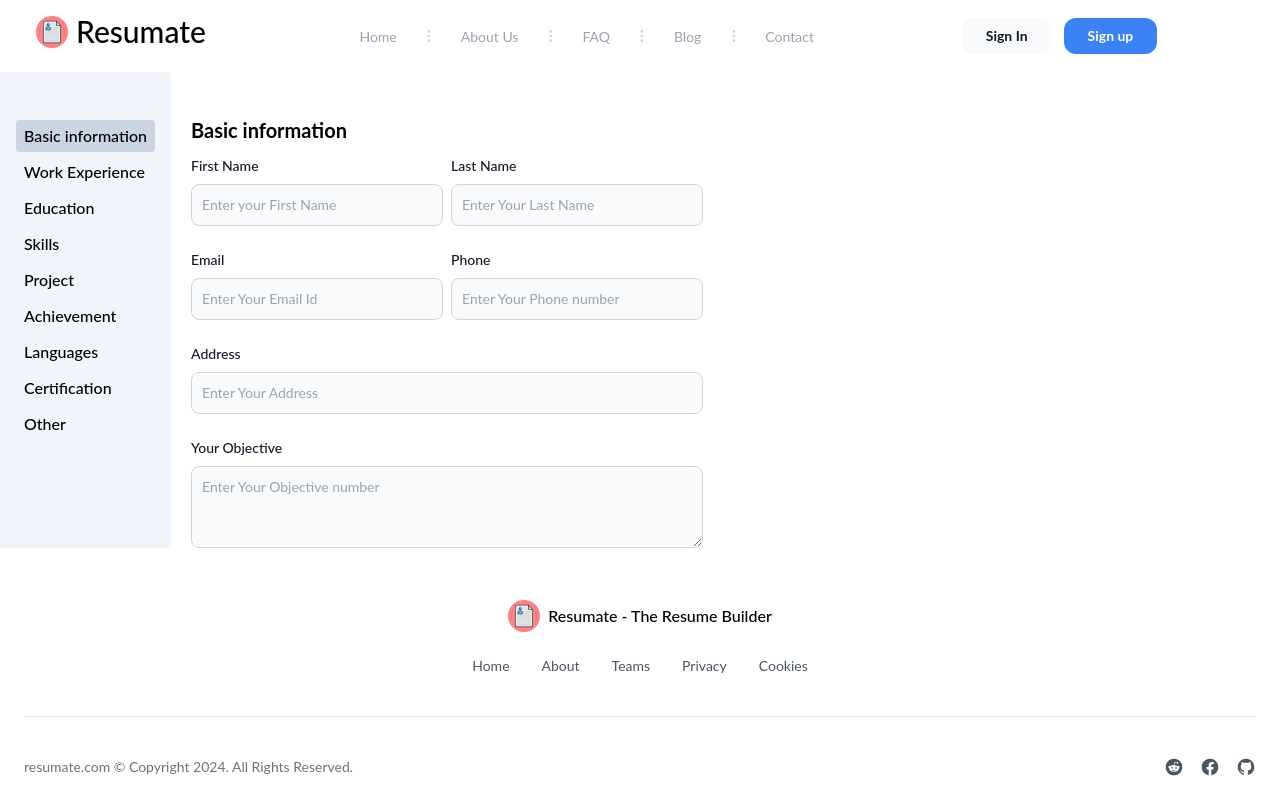
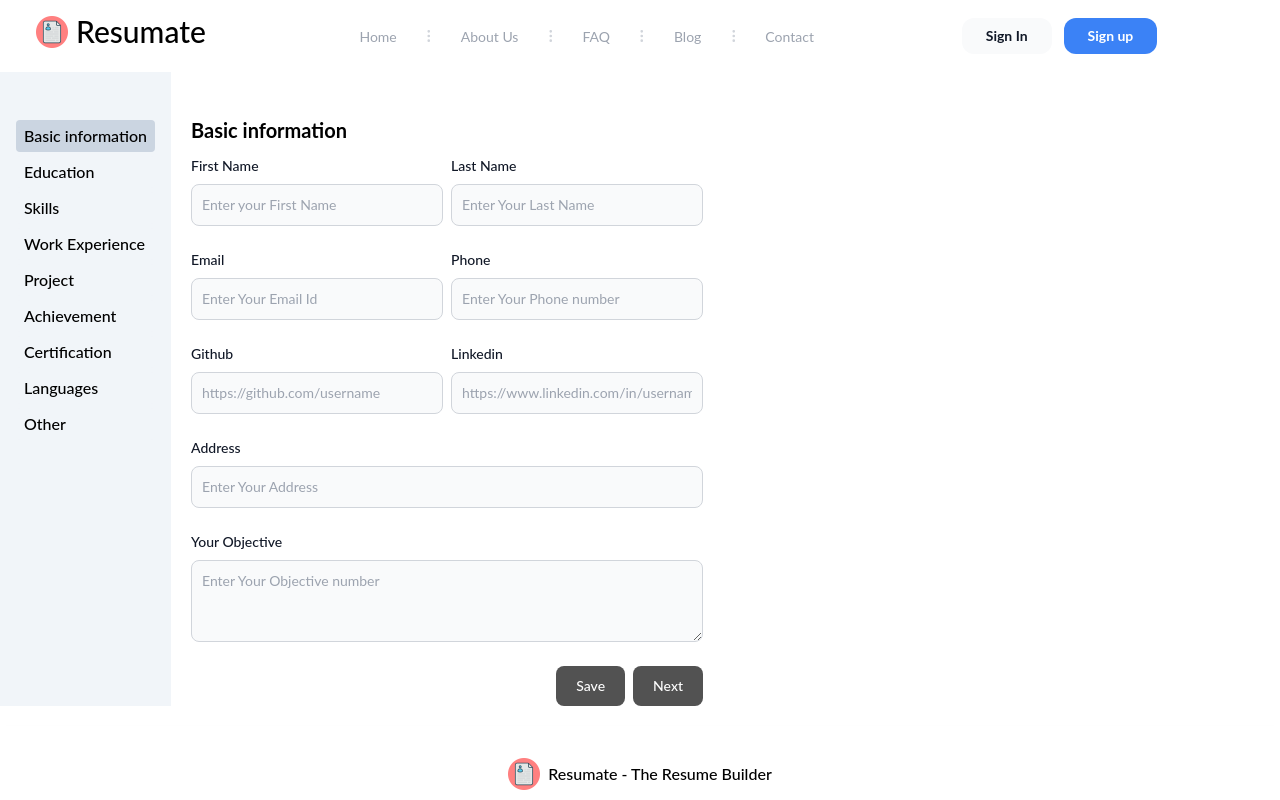
Before and after one commit to tilerahul/resumate, a React (Vite) app in the folder Resumate-Project/: page /resume in a window 1280 px wide. Shown: the top 800 px of the page. Built offline with nearby package versions, Linux system fonts and the light colour scheme.

Commit message:
section state created

```diff
--- /dev/null
+++ b/Resumate-Project/src/components/Resume/Button/NextButton.jsx
@@ -0,0 +1,16 @@
+import React from 'react'
+
+const NextButton = () => {
+    return (
+        <div>
+            <button
+                name='next'
+                className="w-full text-white bg-primary-600 hover:bg-primary-700 focus:ring-4 focus:outline-none focus:ring-primary-300 font-medium rounded-lg text-sm px-5 py-2.5 text-center dark:bg-primary-600 dark:hover:bg-primary-700 dark:focus:ring-primary-800"
+            >
+                Next
+            </button>
+        </div>
+    )
+}
+
+export default NextButton
--- /dev/null
+++ b/Resumate-Project/src/components/Resume/Button/SaveButton.jsx
@@ -0,0 +1,17 @@
+import React from 'react'
+
+const SaveButton = () => {
+  return (
+    <div>
+        <button
+                  type="submit"
+                  name='submit'
+                  className="w-full text-white bg-primary-600 hover:bg-primary-700 focus:ring-4 focus:outline-none focus:ring-primary-300 font-medium rounded-lg text-sm px-5 py-2.5 text-center dark:bg-primary-600 dark:hover:bg-primary-700 dark:focus:ring-primary-800"
+                >
+                  Save
+                </button>
+    </div>
+  )
+}
+
+export default SaveButton
--- a/Resumate-Project/src/components/Resume/Resume.jsx
+++ b/Resumate-Project/src/components/Resume/Resume.jsx
@@ -17,13 +17,13 @@ const Resume = () => {
         <div className="h-auto bg-slate-100 pt-10">
           <ul className=" p-4 flex flex-col font-medium cursor-pointer gap-1">
             <li onClick={()=>setSection("basicInfo")} className={section === 'basicInfo' ? 'bg-slate-300 px-2 py-1 rounded' : "bg-slate-100 px-2 py-1 rounded"}>Basic information</li>
-            <li onClick={()=>setSection("workExperience")} className={section === 'workExperience' ? 'bg-slate-300 px-2 py-1 rounded' : "bg-slate-100 px-2 py-1 rounded"}>Work Experience</li>
             <li onClick={()=>setSection("education")} className={section === 'education' ? 'bg-slate-300 px-2 py-1 rounded' : "bg-slate-100 px-2 py-1 rounded"}>Education</li>
             <li onClick={()=>setSection("skills")} className={section === 'skills' ? 'bg-slate-300 px-2 py-1 rounded' : "bg-slate-100 px-2 py-1 rounded"}>Skills</li>
+            <li onClick={()=>setSection("workExperience")} className={section === 'workExperience' ? 'bg-slate-300 px-2 py-1 rounded' : "bg-slate-100 px-2 py-1 rounded"}>Work Experience</li>
             <li onClick={()=>setSection("project")} className={section === 'project' ? 'bg-slate-300 px-2 py-1 rounded' : "bg-slate-100 px-2 py-1 rounded"}>Project</li>
             <li onClick={()=>setSection("achievement")} className={section === 'achievement' ? 'bg-slate-300 px-2 py-1 rounded' : "bg-slate-100 px-2 py-1 rounded"}>Achievement</li>
+            <li onClick={()=>setSection("certification")} className={section === 'certification' ? 'bg-slate-300 px-2 py-1 rounded' : "bg-slate-100 px-2 py-1 rounded"}>Certification</li>
             <li onClick={()=>setSection("languages")} className={section === 'languages' ? 'bg-slate-300 px-2 py-1 rounded' : "bg-slate-100 px-2 py-1 rounded"}>Languages</li>
-            <li onClick={()=>setSection("certification")} className={section === 'certification' ? 'bg-slate-300 px-2 py-1 rounded' : "bg-slate-100 px-2 py-1 rounded"}>Certification</li>
             <li onClick={()=>setSection("other")} className={section === 'other' ? 'bg-slate-300 px-2 py-1 rounded' : "bg-slate-100 px-2 py-1 rounded"}>Other</li>
           </ul>
         </div>
--- a/Resumate-Project/src/components/Resume/Section/Achievement.jsx
+++ b/Resumate-Project/src/components/Resume/Section/Achievement.jsx
@@ -1,13 +1,31 @@
-import React from 'react'
+import React, {useState} from 'react'
+import SaveButton from '../Button/SaveButton';
+import NextButton from '../Button/NextButton';
 
 const Achievement = () => {
+  const [achievement, setAchievement] = useState({
+    title : '',
+    description : ''
+  })
+
+  const changeHandler = (e) =>{
+    setAchievement({
+      ...achievement,
+      [e.target.name] : e.target.value,
+    })
+  }
+  const submitHandler = (e) =>{
+    e.preventDefault();
+    console.log(achievement);
+  }
+
   return (
     <div>
       <h3 className="font-bold py-3 text-xl">Achievement</h3>
-      <form className="space-y-4 md:space-y-6">
+      <form className="space-y-4 md:space-y-6" onSubmit={submitHandler}>
         <div>
           <label
-            htmlFor="achievement"
+            htmlFor="title"
             className="block mb-2 text-sm font-medium text-gray-900 dark:text-white"
           >
             Achievement
@@ -15,8 +33,10 @@ const Achievement = () => {
           <div className="flex items-center">
             <input
               type="text"
-              name="achievement"
-              id="achievement"
+              name="title"
+              id="title"
+              value={achievement.title}
+              onChange={changeHandler}
               placeholder="Enter Your achievement"
               className="bg-gray-50 border border-gray-300 text-gray-900 sm:text-sm rounded-lg focus:ring-primary-600 focus:border-primary-600 block w-full p-2.5 dark:bg-gray-700 dark:border-gray-600 dark:placeholder-gray-400 dark:text-white dark:focus:ring-blue-500 dark:focus:border-blue-500"
             />
@@ -35,10 +55,16 @@ const Achievement = () => {
               type="text"
               name="description"
               id="description"
+              value={achievement.description}
+              onChange={changeHandler}
               placeholder="Enter Your Description"
               className="bg-gray-50 border border-gray-300 text-gray-900 sm:text-sm rounded-lg focus:ring-primary-600 focus:border-primary-600 block w-full p-2.5 dark:bg-gray-700 dark:border-gray-600 dark:placeholder-gray-400 dark:text-white dark:focus:ring-blue-500 dark:focus:border-blue-500"
             />
           </div>
+        </div>
+        <div className='flex gap-2 w-full justify-end'>
+          <SaveButton/>
+          <NextButton />
         </div>
         </form>
     </div>
--- a/Resumate-Project/src/components/Resume/Section/BasicInfo.jsx
+++ b/Resumate-Project/src/components/Resume/Section/BasicInfo.jsx
@@ -1,22 +1,48 @@
-import React from "react";
+import React, { useState } from "react";
+import SaveButton from '../Button/SaveButton';
+import NextButton from '../Button/NextButton';
 
 const BasicInfo = () => {
+  const [basicInfo, setBasicInfo] = useState({
+    firstName : '',
+    lastName : '',
+    email : '',
+    phone : '',
+    github : '',
+    linkedin : '',
+    address : '',
+    objective : ''
+  })
+
+  const changeHandler = (e) =>{
+    setBasicInfo({
+      ...basicInfo,
+      [e.target.name] : e.target.value,
+    })
+  }
+  const submitHandler = (e) =>{
+    e.preventDefault();
+    console.log(basicInfo);
+  }
+
   return (
     <div>
       <h3 className="font-bold py-3 text-xl">Basic information</h3>
-      <form className="space-y-4 md:space-y-6">
+      <form className="space-y-4 md:space-y-6" onSubmit={submitHandler}>
         <div className="flex gap-2">
           <div className="w-1/2">
             <label
-              htmlFor="firstname"
+              htmlFor="firstName"
               className="block mb-2 text-sm font-medium text-gray-900 dark:text-white"
             >
               First Name
             </label>
             <input
               type="text"
-              name="firstname"
-              id="firstname"
+              name="firstName"
+              value={basicInfo.firstName}
+              onChange={changeHandler}
+              id="firstName"
               className="bg-gray-50 border border-gray-300 text-gray-900 sm:text-sm rounded-lg focus:ring-primary-600 focus:border-primary-600 block w-full p-2.5 dark:bg-gray-700 dark:border-gray-600 dark:placeholder-gray-400 dark:text-white dark:focus:ring-blue-500 dark:focus:border-blue-500"
               placeholder="Enter your First Name"
             />
@@ -33,6 +59,9 @@ const BasicInfo = () => {
                 type="text"
                 name="lastName"
                 id="lastName"
+
+              value={basicInfo.lastName}
+              onChange={changeHandler}
                 placeholder="Enter Your Last Name"
                 className="bg-gray-50 border border-gray-300 text-gray-900 sm:text-sm rounded-lg focus:ring-primary-600 focus:border-primary-600 block w-full p-2.5 dark:bg-gray-700 dark:border-gray-600 dark:placeholder-gray-400 dark:text-white dark:focus:ring-blue-500 dark:focus:border-blue-500"
               />
@@ -52,6 +81,8 @@ const BasicInfo = () => {
                 type="text"
                 name="email"
                 id="email"
+              value={basicInfo.email}
+              onChange={changeHandler}
                 placeholder="Enter Your Email Id"
                 className="bg-gray-50 border border-gray-300 text-gray-900 sm:text-sm rounded-lg focus:ring-primary-600 focus:border-primary-600 block w-full p-2.5 dark:bg-gray-700 dark:border-gray-600 dark:placeholder-gray-400 dark:text-white dark:focus:ring-blue-500 dark:focus:border-blue-500"
               />
@@ -69,7 +100,49 @@ const BasicInfo = () => {
                 type="text"
                 name="phone"
                 id="phone"
+                value={basicInfo.phone}
+                onChange={changeHandler}
                 placeholder="Enter Your Phone number"
+                className="bg-gray-50 border border-gray-300 text-gray-900 sm:text-sm rounded-lg focus:ring-primary-600 focus:border-primary-600 block w-full p-2.5 dark:bg-gray-700 dark:border-gray-600 dark:placeholder-gray-400 dark:text-white dark:focus:ring-blue-500 dark:focus:border-blue-500"
+              />
+            </div>
+          </div>
+        </div>
+        <div className="flex gap-2">
+          <div className="w-1/2">
+            <label
+              htmlFor="github"
+              className="block mb-2 text-sm font-medium text-gray-900 dark:text-white"
+            >
+              Github
+            </label>
+            <div className="flex items-center">
+              <input
+                type="text"
+                name="github"
+                id="github"
+                value={basicInfo.github}
+                onChange={changeHandler}
+                placeholder="https://github.com/username"
+                className="bg-gray-50 border border-gray-300 text-gray-900 sm:text-sm rounded-lg focus:ring-primary-600 focus:border-primary-600 block w-full p-2.5 dark:bg-gray-700 dark:border-gray-600 dark:placeholder-gray-400 dark:text-white dark:focus:ring-blue-500 dark:focus:border-blue-500"
+              />
+            </div>
+          </div>
+          <div className="w-1/2">
+            <label
+              htmlFor="linkedin"
+              className="block mb-2 text-sm font-medium text-gray-900 dark:text-white"
+            >
+              Linkedin
+            </label>
+            <div className="flex items-center">
+              <input
+                type="text"
+                name="linkedin"
+                id="linkedin"
+                value={basicInfo.linkedin}
+                onChange={changeHandler}
+                placeholder="https://www.linkedin.com/in/username"
                 className="bg-gray-50 border border-gray-300 text-gray-900 sm:text-sm rounded-lg focus:ring-primary-600 focus:border-primary-600 block w-full p-2.5 dark:bg-gray-700 dark:border-gray-600 dark:placeholder-gray-400 dark:text-white dark:focus:ring-blue-500 dark:focus:border-blue-500"
               />
             </div>
@@ -87,6 +160,8 @@ const BasicInfo = () => {
               type="text"
               name="address"
               id="address"
+              value={basicInfo.address}
+              onChange={changeHandler}
               placeholder="Enter Your Address"
               className="bg-gray-50 border border-gray-300 text-gray-900 sm:text-sm rounded-lg focus:ring-primary-600 focus:border-primary-600 block w-full p-2.5 dark:bg-gray-700 dark:border-gray-600 dark:placeholder-gray-400 dark:text-white dark:focus:ring-blue-500 dark:focus:border-blue-500"
             />
@@ -106,10 +181,16 @@ const BasicInfo = () => {
               type="text"
               name="objective"
               id="objective"
+              value={basicInfo.objective}
+              onChange={changeHandler}
               placeholder="Enter Your Objective number"
               className="bg-gray-50 border border-gray-300 text-gray-900 sm:text-sm rounded-lg focus:ring-primary-600 focus:border-primary-600 block w-full p-2.5 dark:bg-gray-700 dark:border-gray-600 dark:placeholder-gray-400 dark:text-white dark:focus:ring-blue-500 dark:focus:border-blue-500"
             />
           </div>
+        </div>
+        <div className='flex gap-2 w-full justify-end'>
+          <SaveButton/>
+          <NextButton/>
         </div>
       </form>
     </div>
--- a/Resumate-Project/src/components/Resume/Section/Certification.jsx
+++ b/Resumate-Project/src/components/Resume/Section/Certification.jsx
@@ -1,10 +1,27 @@
-import React from 'react'
+import React, {useState} from 'react'
+import SaveButton from '../Button/SaveButton';
+import NextButton from '../Button/NextButton';
 
 const Certification = () => {
+  const [certification, setCertification] = useState({
+    title : '',
+    description : ''
+  })
+
+  const changeHandler = (e) =>{
+    setCertification({
+      ...certification,
+      [e.target.name] : e.target.value,
+    })
+  }
+  const submitHandler = (e) =>{
+    e.preventDefault();
+    console.log(certification);
+  }
   return (
     <div>
       <h3 className="font-bold py-3 text-xl">Certification</h3>
-      <form className="space-y-4 md:space-y-6">
+      <form className="space-y-4 md:space-y-6" onSubmit={submitHandler}>
         <div>
           <label
             htmlFor="title"
@@ -17,6 +34,8 @@ const Certification = () => {
               type="text"
               name="title"
               id="title"
+              value={certification.title}
+              onChange={changeHandler}
               placeholder="title"
               className="bg-gray-50 border border-gray-300 text-gray-900 sm:text-sm rounded-lg focus:ring-primary-600 focus:border-primary-600 block w-full p-2.5 dark:bg-gray-700 dark:border-gray-600 dark:placeholder-gray-400 dark:text-white dark:focus:ring-blue-500 dark:focus:border-blue-500"
             />
@@ -35,10 +54,16 @@ const Certification = () => {
               type="text"
               name="description"
               id="description"
+              value={certification.description}
+              onChange={changeHandler}
               placeholder="Enter Your Description"
               className="bg-gray-50 border border-gray-300 text-gray-900 sm:text-sm rounded-lg focus:ring-primary-600 focus:border-primary-600 block w-full p-2.5 dark:bg-gray-700 dark:border-gray-600 dark:placeholder-gray-400 dark:text-white dark:focus:ring-blue-500 dark:focus:border-blue-500"
             />
           </div>
+        </div>
+        <div className='flex gap-2 w-full justify-end'>
+          <SaveButton/>
+          <NextButton/>
         </div>
         </form>
     </div>
--- a/Resumate-Project/src/components/Resume/Section/Education.jsx
+++ b/Resumate-Project/src/components/Resume/Section/Education.jsx
@@ -1,13 +1,34 @@
-import React from 'react'
+import React, {useState} from 'react'
+import SaveButton from '../Button/SaveButton';
+import NextButton from '../Button/NextButton';
 
 const Education = () => {
+  const [education, setEducation] = useState({
+    college : '',
+    degree : '',
+    CGPA : '',
+    completionDate : '',
+    description : ''
+  })
+
+  const changeHandler = (e) =>{
+    setEducation({
+      ...education,
+      [e.target.name] : e.target.value,
+    })
+  }
+  const submitHandler = (e) =>{
+    e.preventDefault();
+    console.log(education);
+  }
+
   return (
     <div>
       <h3 className="font-bold py-3 text-xl">Education</h3>
-      <form className="space-y-4 md:space-y-6">
+      <form className="space-y-4 md:space-y-6" onSubmit={submitHandler}>
         <div>
           <label
-            htmlFor="collegeName"
+            htmlFor="college"
             className="block mb-2 text-sm font-medium text-gray-900 dark:text-white"
           >
             College Name
@@ -15,8 +36,10 @@ const Education = () => {
           <div className="flex items-center">
             <input
               type="text"
-              name="collegeName"
-              id="collegeName"
+              name="college"
+              id="college"
+              value={education.college}
+              onChange={changeHandler}
               placeholder="College Name"
               className="bg-gray-50 border border-gray-300 text-gray-900 sm:text-sm rounded-lg focus:ring-primary-600 focus:border-primary-600 block w-full p-2.5 dark:bg-gray-700 dark:border-gray-600 dark:placeholder-gray-400 dark:text-white dark:focus:ring-blue-500 dark:focus:border-blue-500"
             />
@@ -34,6 +57,8 @@ const Education = () => {
               type="text"
               name="degree"
               id="degree"
+              value={education.degree}
+              onChange={changeHandler}
               placeholder="EX. BE, B.tech, BCA"
               className="bg-gray-50 border border-gray-300 text-gray-900 sm:text-sm rounded-lg focus:ring-primary-600 focus:border-primary-600 block w-full p-2.5 dark:bg-gray-700 dark:border-gray-600 dark:placeholder-gray-400 dark:text-white dark:focus:ring-blue-500 dark:focus:border-blue-500"
             />
@@ -42,15 +67,17 @@ const Education = () => {
         <div className="flex gap-2">
           <div className="w-1/2">
             <label
-              htmlFor="startDate"
+              htmlFor="CGPA"
               className="block mb-2 text-sm font-medium text-gray-900 dark:text-white"
             >
               CGPA/Percentage
             </label>
             <input
               type="text"
-              name="startDate"
-              id="startDate"
+              name="CGPA"
+              id="CGPA"
+              value={education.CGPA}
+              onChange={changeHandler}
               className="bg-gray-50 border border-gray-300 text-gray-900 sm:text-sm rounded-lg focus:ring-primary-600 focus:border-primary-600 block w-full p-2.5 dark:bg-gray-700 dark:border-gray-600 dark:placeholder-gray-400 dark:text-white dark:focus:ring-blue-500 dark:focus:border-blue-500"
               placeholder='9.1 CGPA or 86.4 %'
             />
@@ -67,6 +94,8 @@ const Education = () => {
                 type="date"
                 name="completionDate"
                 id="completionDate"
+                value={education.completionDate}
+                onChange={changeHandler}
                 placeholder="Enter Your Last Name"
                 className="bg-gray-50 border border-gray-300 text-gray-900 sm:text-sm rounded-lg focus:ring-primary-600 focus:border-primary-600 block w-full p-2.5 dark:bg-gray-700 dark:border-gray-600 dark:placeholder-gray-400 dark:text-white dark:focus:ring-blue-500 dark:focus:border-blue-500"
               />
@@ -86,10 +115,16 @@ const Education = () => {
               type="text"
               name="description"
               id="description"
+              value={education.description}
+              onChange={changeHandler}
               placeholder="Enter Your Description"
               className="bg-gray-50 border border-gray-300 text-gray-900 sm:text-sm rounded-lg focus:ring-primary-600 focus:border-primary-600 block w-full p-2.5 dark:bg-gray-700 dark:border-gray-600 dark:placeholder-gray-400 dark:text-white dark:focus:ring-blue-500 dark:focus:border-blue-500"
             />
           </div>
+        </div>
+        <div className='flex gap-2 w-full justify-end'>
+          <SaveButton/>
+          <NextButton/>
         </div>
       </form>
     </div>
--- a/Resumate-Project/src/components/Resume/Section/Languages.jsx
+++ b/Resumate-Project/src/components/Resume/Section/Languages.jsx
@@ -1,4 +1,6 @@
 import React from 'react'
+import SaveButton from '../Button/SaveButton';
+import NextButton from '../Button/NextButton';
 
 const Languages = () => {
   return (
@@ -22,6 +24,10 @@ const Languages = () => {
             />
           </div>
         </div>
+        <div className='flex gap-2 w-full justify-end'>
+          <SaveButton/>
+          <NextButton/>
+        </div>
         </form>
     </div>
   )
--- a/Resumate-Project/src/components/Resume/Section/Other.jsx
+++ b/Resumate-Project/src/components/Resume/Section/Other.jsx
@@ -1,4 +1,5 @@
 import React from 'react'
+import SaveButton from '../Button/SaveButton'
 
 const Other = () => {
   return (
@@ -40,6 +41,9 @@ const Other = () => {
             />
           </div>
         </div>
+        <div className='flex gap-2 w-full justify-end'>
+          <SaveButton/>
+        </div>
         </form>
     </div>
   )
--- a/Resumate-Project/src/components/Resume/Section/Project.jsx
+++ b/Resumate-Project/src/components/Resume/Section/Project.jsx
@@ -1,4 +1,6 @@
 import React from 'react'
+import SaveButton from '../Button/SaveButton';
+import NextButton from '../Button/NextButton';
 
 const Project = () => {
   return (
@@ -74,6 +76,10 @@ const Project = () => {
             />
           </div>
         </div>
+        <div className='flex gap-2 w-full justify-end'>
+          <SaveButton/>
+          <NextButton/>
+        </div>
       </form>
     </div>
   )
--- a/Resumate-Project/src/components/Resume/Section/Skills.jsx
+++ b/Resumate-Project/src/components/Resume/Section/Skills.jsx
@@ -1,4 +1,6 @@
 import React from 'react'
+import SaveButton from '../Button/SaveButton';
+import NextButton from '../Button/NextButton';
 
 const Skills = () => {
   return (
@@ -22,6 +24,10 @@ const Skills = () => {
             />
           </div>
         </div>
+        <div className='flex gap-2 w-full justify-end'>
+          <SaveButton/>
+          <NextButton/>
+        </div>
         </form>
     </div>
   )
--- a/Resumate-Project/src/components/Resume/Section/WorkExperience.jsx
+++ b/Resumate-Project/src/components/Resume/Section/WorkExperience.jsx
@@ -1,4 +1,6 @@
 import React from 'react'
+import SaveButton from '../Button/SaveButton';
+import NextButton from '../Button/NextButton';
 
 const WorkExperience = () => {
   return (
@@ -91,6 +93,10 @@ const WorkExperience = () => {
             />
           </div>
         </div>
+        <div className='flex gap-2 w-full justify-end'>
+          <SaveButton/>
+          <NextButton/>
+        </div>
       </form>
     </div>
   )
```
